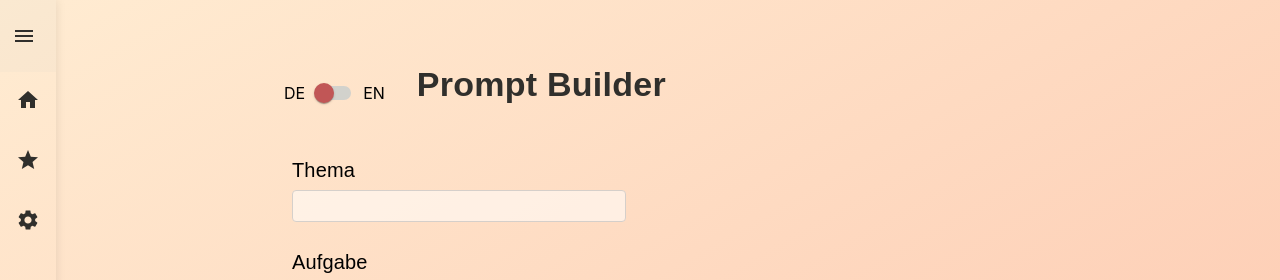
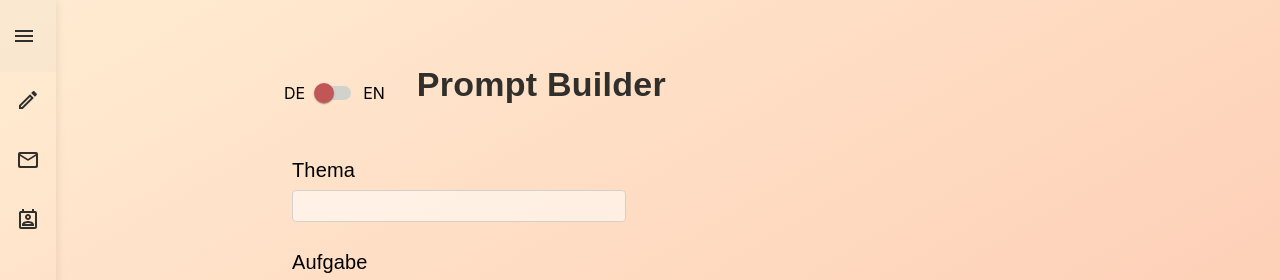
Before and after one commit to dominikeggstein/promptbuilderbyarqi, a React (Create React App) app: page / in a window 1280 px wide. Shown: the top 280 px of the page. Built offline with nearby package versions, Linux system fonts and the light colour scheme.

Commit message:
new Icons

```diff
--- a/src/components/Prompt.js
+++ b/src/components/Prompt.js
@@ -6,9 +6,9 @@ import buttonDataDummy1 from "./buttonDataDummy1";
 import buttonDataDummy2 from "./buttonDataDummy2";
 import { Typography, IconButton, Box } from "@mui/material";
 import MenuIcon from "@mui/icons-material/Menu";
-import HomeIcon from "@mui/icons-material/Home";
-import StarIcon from "@mui/icons-material/Star";
-import SettingsIcon from "@mui/icons-material/Settings";
+import CreateIcon from '@mui/icons-material/EditOutlined';
+import MailIcon from '@mui/icons-material/MailOutlineRounded';
+import CalenderIcon from '@mui/icons-material/PermContactCalendarOutlined';
 import "./Prompt.css";
 
 function App() {
@@ -43,15 +43,15 @@ function App() {
             <MenuIcon />
           </IconButton>
         </Box>
-        {renderMenuItem(<HomeIcon />, "Original Data Set", {
+        {renderMenuItem(<CreateIcon />, "Original Data Set", {
           buttonData,
           buttonDataEN,
         })}
-        {renderMenuItem(<StarIcon />, "Dummy Data Set 1", {
+        {renderMenuItem(<MailIcon />, "Dummy Data Set 1", {
           buttonData: buttonDataDummy1,
           buttonDataEN: buttonDataDummy1,
         })}
-        {renderMenuItem(<SettingsIcon />, "Dummy Data Set 2", {
+        {renderMenuItem(<CalenderIcon />, "Dummy Data Set 2", {
           buttonData: buttonDataDummy2,
           buttonDataEN: buttonDataDummy2,
         })}
```
